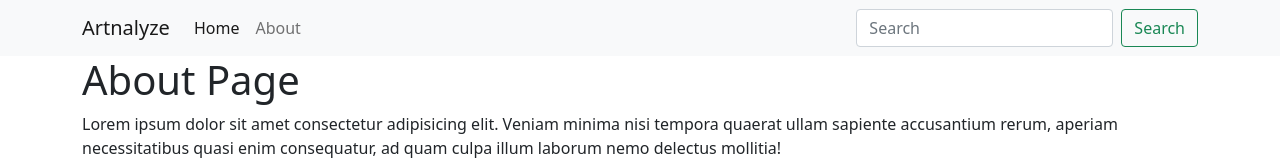
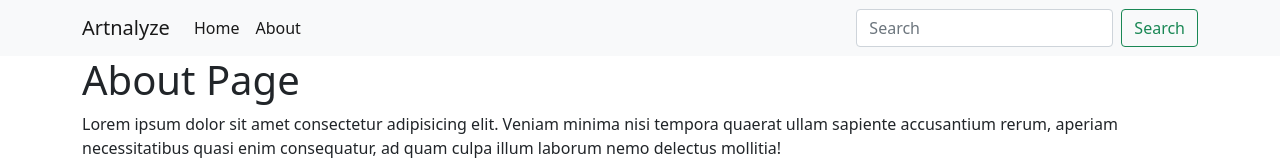
Before and after one commit to artnalyze/ITG-BasicReact-D2-layout, a React (Create React App) app: page /about in a window 1280 px wide. Shown: the top 160 px of the page. Built offline with nearby package versions, Linux system fonts and the light colour scheme.

Commit message:
use NavLink

```diff
--- a/src/components/shared/Navbar.jsx
+++ b/src/components/shared/Navbar.jsx
@@ -1,4 +1,5 @@
 /* eslint-disable jsx-a11y/anchor-is-valid */
+import {NavLink} from 'react-router-dom'
 const Navbar = () => {
   return (
     <div>
@@ -21,14 +22,14 @@
           <div className="collapse navbar-collapse" id="navbarSupportedContent">
             <ul className="navbar-nav me-auto mb-2 mb-lg-0">
               <li className="nav-item">
-                <a className="nav-link active" aria-current="page" href="#">
+                <NavLink className="nav-link active" aria-current="page" to="/">
                   Home
-                </a>
+                </NavLink>
               </li>
               <li className="nav-item">
-                <a className="nav-link" href="#">
+                <NavLink className="nav-link" to="/about">
                   About
-                </a>
+                </NavLink>
               </li>
             </ul>
             <form className="d-flex">
```
